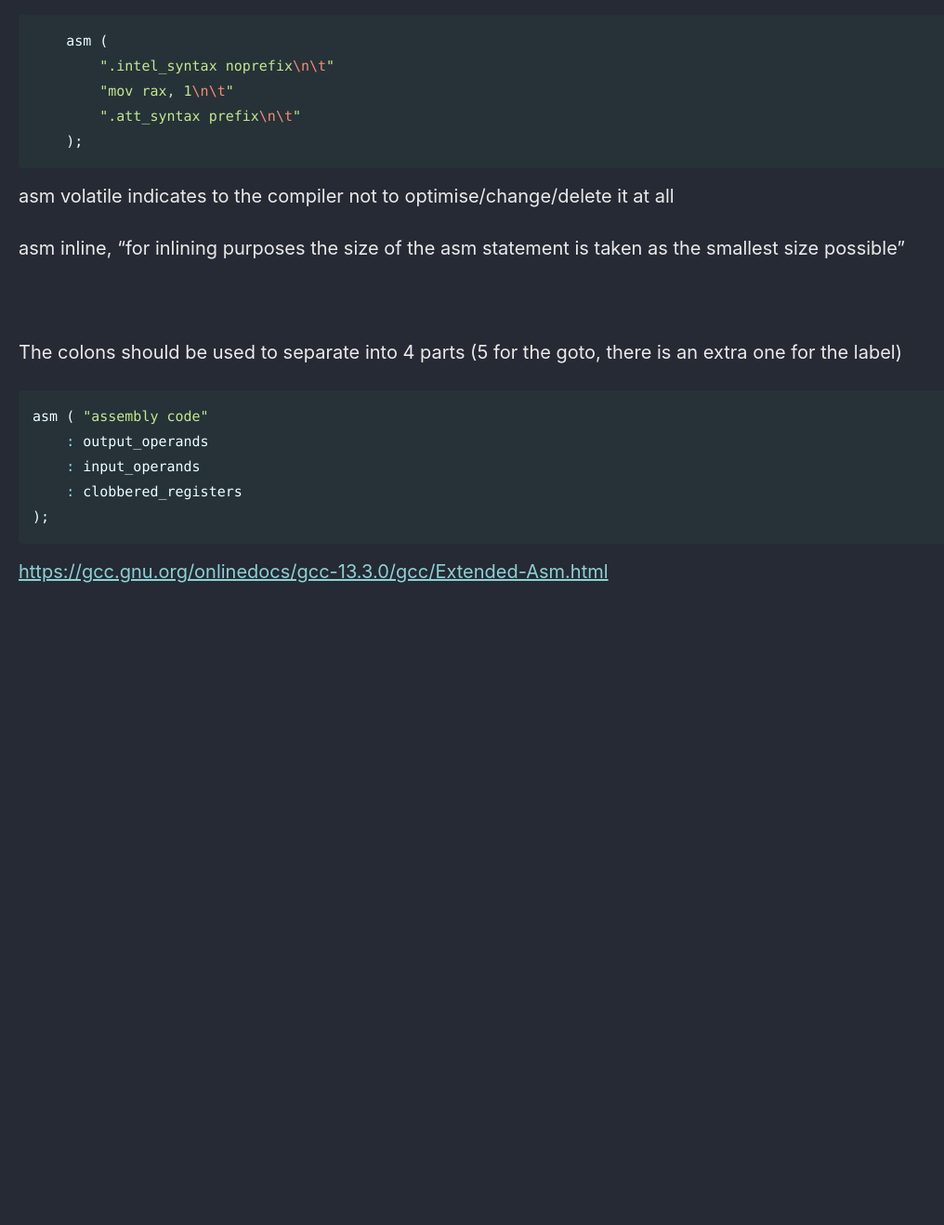
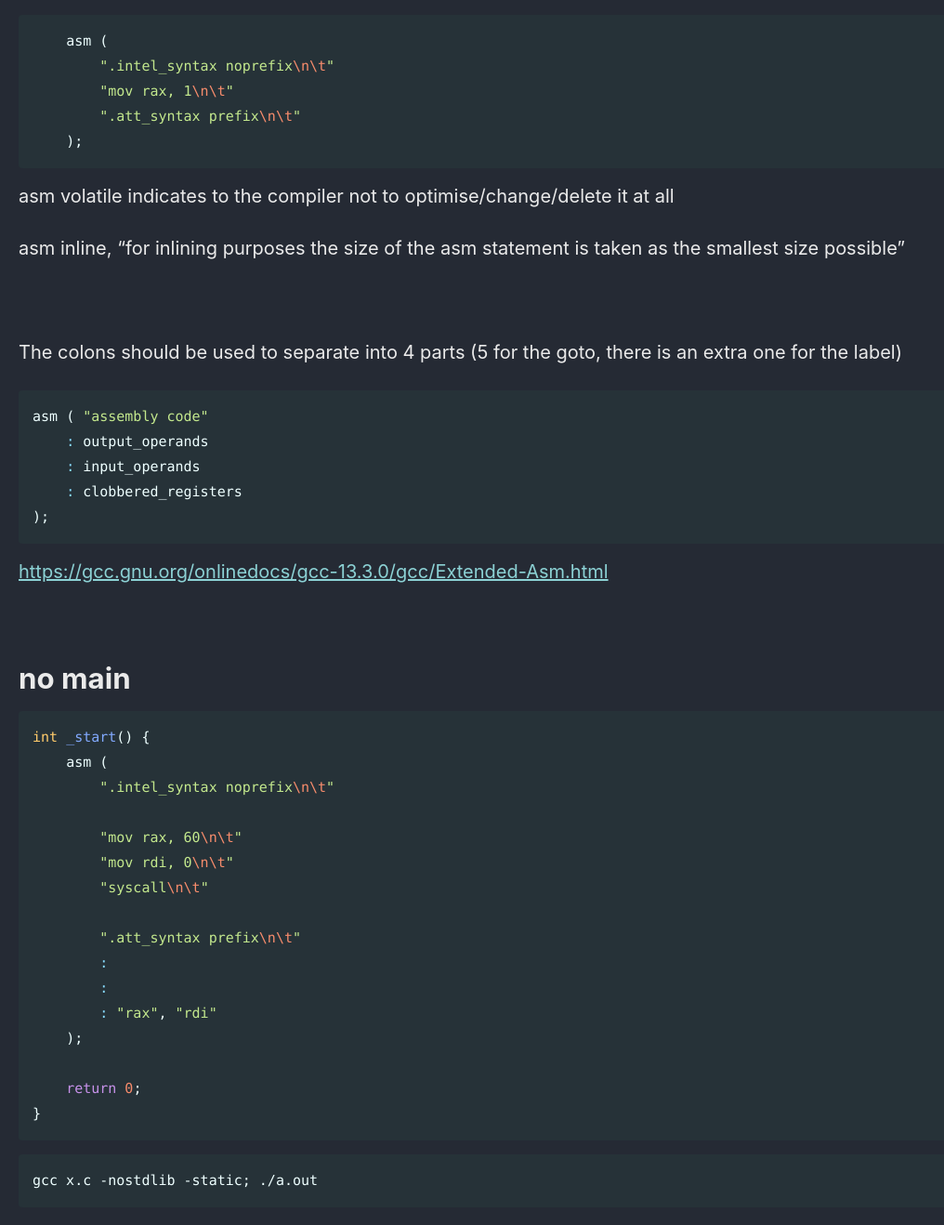
Before and after one commit to Connor-McCartney/Connor-McCartney.github.io, a Jekyll site: the page built from _pages/misc/C.md, in a window 1280 px wide and 1400 px high, scrolled down 17896 px. Shown: the top 1318 px of the window at 93% size, without its empty margins (0-1016 px from the left). Built offline with Jekyll 4.4.1, drawn with Linux system fonts in a browser that asks for light colours; cached includes are drawn as plain includes; before the commit the page ends 18582 px from its top, so only the background shows below that.

Commit message:
Update C.md

````diff
--- a/_pages/misc/C.md
+++ b/_pages/misc/C.md
@@ -728,3 +728,35 @@ asm ( "assembly code"
 
 
 <https://gcc.gnu.org/onlinedocs/gcc-13.3.0/gcc/Extended-Asm.html>
+
+
+<br>
+
+
+# no main
+
+
+```c
+int _start() {
+    asm (
+        ".intel_syntax noprefix\n\t"
+
+        "mov rax, 60\n\t"
+        "mov rdi, 0\n\t"
+        "syscall\n\t"
+
+        ".att_syntax prefix\n\t"
+        :
+        :
+        : "rax", "rdi"
+    );
+
+    return 0;
+}
+```
+
+```
+gcc x.c -nostdlib -static; ./a.out
+```
+
+<br>
````
